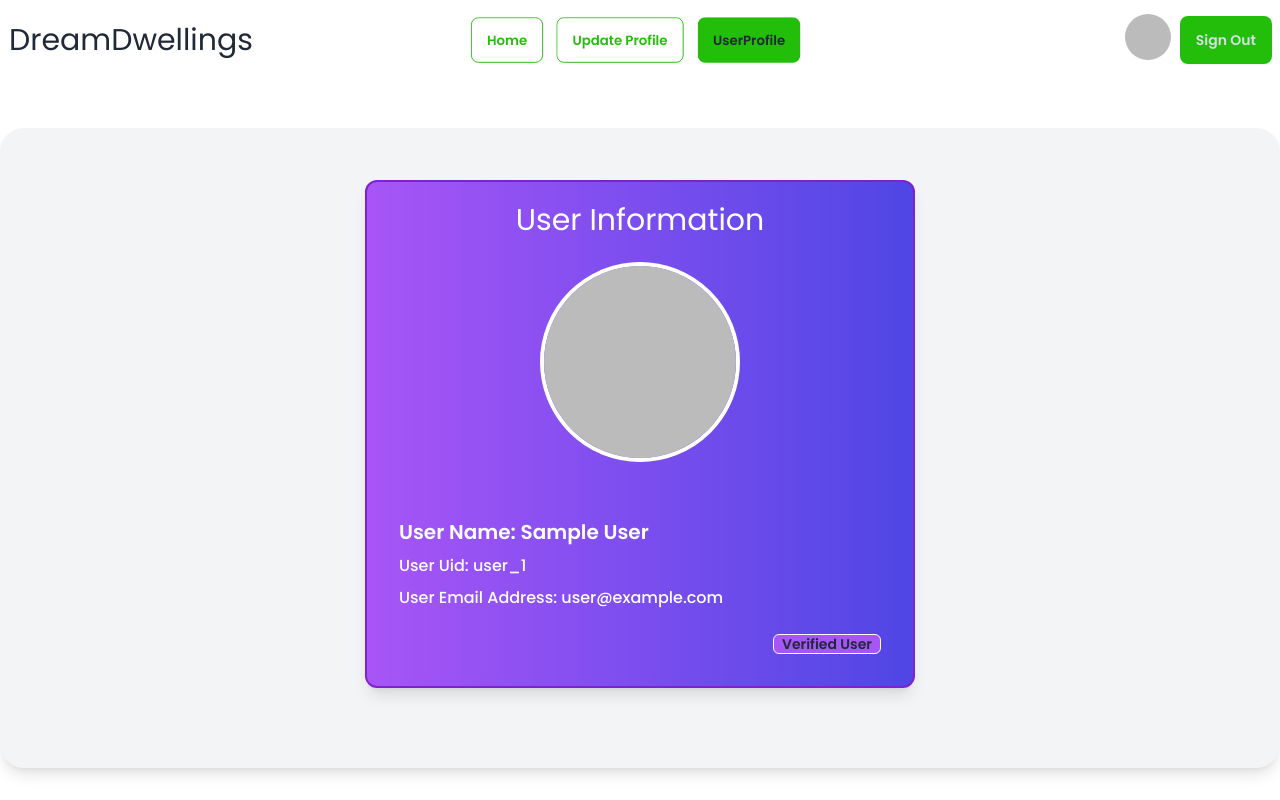
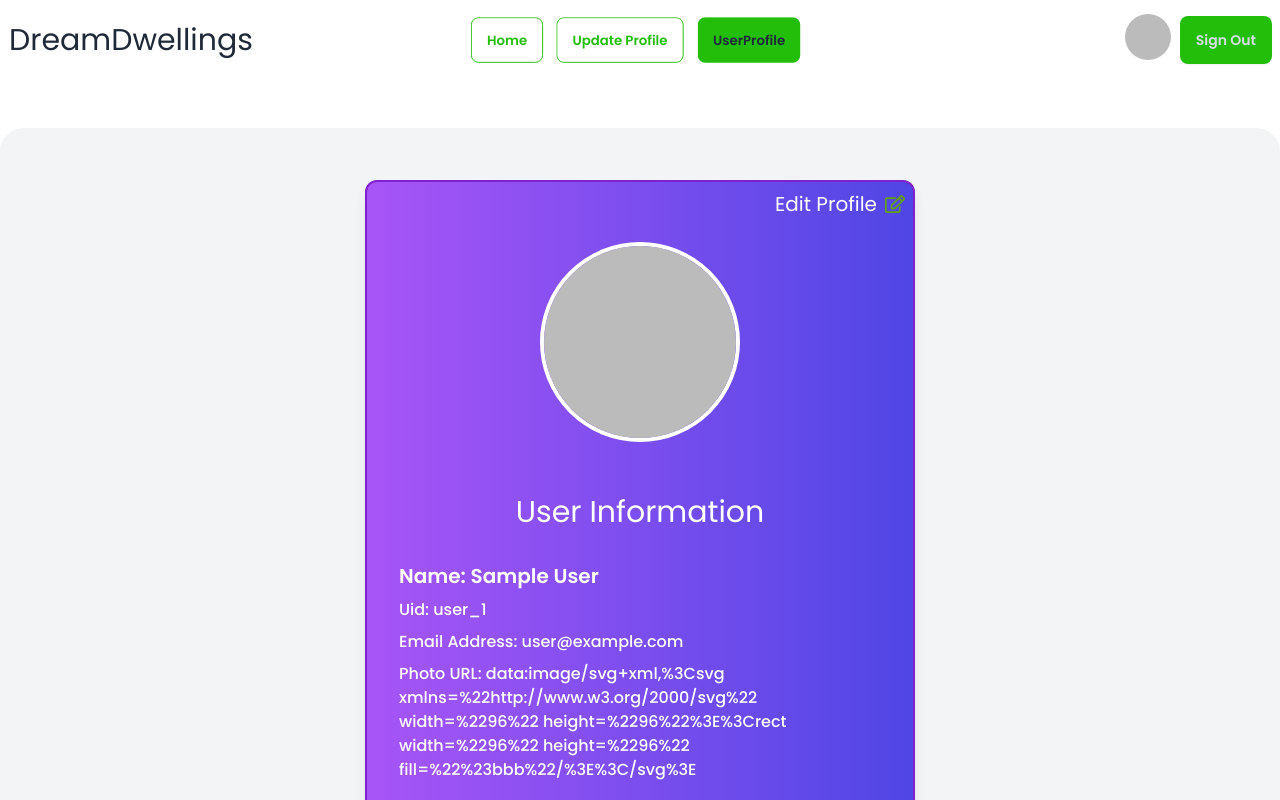
Before and after one commit to md-nasim-mondal/dream-dwellings, a React (Vite) app: page /profile in a window 1280 px wide. Shown: the top 800 px of the page. Built offline with nearby package versions, Linux system fonts and the light colour scheme; no server answers; sample sign-in values are in the browser's storage.

Commit message:
set default value in the update profile input field

```diff
--- a/package.json
+++ b/package.json
@@ -13,6 +13,7 @@
     "firebase": "^10.10.0",
     "localforage": "^1.10.0",
     "match-sorter": "^6.3.4",
+    "prop-types": "^15.8.1",
     "react": "^18.2.0",
     "react-dom": "^18.2.0",
     "react-hook-form": "^7.51.2",
--- a/src/components/EstateDetails/EstateDetails.jsx
+++ b/src/components/EstateDetails/EstateDetails.jsx
@@ -27,7 +27,7 @@ const EstateDetails = () => {
                     <title>Estate Details : {id}</title>
                 </Helmet> */}
                 <h2 className="lg:text-4xl">
-                    Section:{" "}
+                    Segment:{" "}
                     <span className="text-[#23BE0A]">#{segment_name}</span>
                 </h2>
                 <img
--- a/src/pages/Login/Login.jsx
+++ b/src/pages/Login/Login.jsx
@@ -24,7 +24,7 @@ const Login = () => {
 
         signIn(email, password)
             .then((result) => {
-                console.log(result.user);
+                setUser(result.user);
 
                 // navigate after login
                 navigate(location?.state ? location.state : "/");
--- a/src/pages/Profile/Profile.jsx
+++ b/src/pages/Profile/Profile.jsx
@@ -1,5 +1,7 @@
 import { useContext } from "react";
 import { AuthContext } from "../../providers/AuthProvider";
+import { FaRegEdit } from "react-icons/fa";
+import { Link } from "react-router-dom";
 
 const Profile = () => {
     const { user } = useContext(AuthContext);
@@ -11,11 +13,11 @@ const Profile = () => {
         const uid = user?.uid;
 
         return (
-            <div className="flex items-baseline justify-center md:min-h-[80vh]  bg-gray-100 shadow-lg my-12 border-4 border-gray-100 rounded-3xl">
+            <div className="flex items-center justify-center md:min-h-[80vh]  bg-gray-100 shadow-lg my-12 border-4 border-gray-100 rounded-3xl">
                 <div className="card w-[550px] bg-gradient-to-r from-purple-500 to-indigo-600 shadow-lg my-12 mx-auto border-2 border-purple-700 rounded-xl">
-                    <h2 className="text-3xl text-center pt-5 text-white">
-                        User Information
-                    </h2>
+                    <div>
+                        <div className="text-xl justify-end flex items-center text-white gap-2 pr-2 pt-2">Edit Profile <Link to={'/updateProfile'}><FaRegEdit className="text-lime-600"/></Link></div>
+                    </div>
                     <figure className="mt-6 flex justify-center">
                         <img
                             src={photoURL}
@@ -23,14 +25,17 @@ const Profile = () => {
                             className="w-[200px] h-[200px] rounded-full border-4 border-white"
                         />
                     </figure>
-                    <div className="card-body text-white">
+                    <div className="card-body text-white  ml-20 md:ml-0">
+                        <h2 className="text-3xl text-center pt-5 text-white">
+                            User Information
+                        </h2>
                         <h2 className="card-title text-xl mt-6">
-                            User Name: {displayName}
+                            Name: {displayName}
                         </h2>
-                        <p className="font-medium">User Uid: {uid}</p>
-                        <p className="font-medium">
-                            User Email Address: {email}
-                        </p>
+                        <p className="font-medium">Uid: {uid}</p>
+                        <p className="font-medium">Email Address: {email}</p>
+                        <p className="font-medium break-words">Photo URL: {photoURL}</p>
+                        <p></p>
                         <div className="card-actions justify-end mt-4">
                             <div className="badge bg-purple-500 border border-white rounded-md py-1 px-2">
                                 {emailVerified ? (
--- a/src/pages/Register/Register.jsx
+++ b/src/pages/Register/Register.jsx
@@ -41,6 +41,7 @@ const Register = () => {
         createUser(email, password)
             .then((result) => {
                 const presentUser = result.user;
+                setUser(presentUser);
                 updateProfile(presentUser, {
                     displayName: `${name}`,
                     photoURL: `${photo}`,
--- a/src/pages/Shared/Navbar/Navbar.jsx
+++ b/src/pages/Shared/Navbar/Navbar.jsx
@@ -6,9 +6,17 @@ import { NavLink } from "react-router-dom";
 import { AuthContext } from "../../../providers/AuthProvider";
 const Navbar = () => {
     const [open, setOpen] = useState(false);
-    const { user, logOut } = useContext(AuthContext);
+    const { user, logOut, loading } = useContext(AuthContext);
     const photoURL = user?.photoURL;
     const displayName = user?.displayName;
+
+    if (loading) {
+        return (
+            <div className=" flex mt-16 justify-center">
+                <span className="loading loading-infinity loading-lg"></span>
+            </div>
+        );
+    }
 
     const handleSignOut = () => {
         logOut()
@@ -114,7 +122,7 @@ const Navbar = () => {
                                     className="btn btn-ghost btn-circle avatar">
                                     <div className="w-12 rounded-full">
                                         <img
-                                            alt="Tailwind CSS Navbar component"
+                                            alt="Photo Coming Soon.."
                                             src={photoURL || userDefaultPic}
                                         />
                                     </div>
--- a/src/pages/UpdateProfile/UpdateProfile.jsx
+++ b/src/pages/UpdateProfile/UpdateProfile.jsx
@@ -8,7 +8,7 @@ import { AuthContext } from "../../providers/AuthProvider";
 const auth = getAuth();
 
 const UpdateProfile = () => {
-    const { user } = useContext(AuthContext);
+    const { user, setUser } = useContext(AuthContext);
     const location = useLocation();
     const navigate = useNavigate();
 
@@ -22,6 +22,7 @@ const UpdateProfile = () => {
             photoURL: `${photo}`,
         })
             .then(() => {
+                setUser({displayName: `${name}`, photoURL: `${photo}` })
                 Swal.fire({
                     text: "Profile Successfully Updated Now See Your Profile",
                     icon: "success",
@@ -43,11 +44,8 @@ const UpdateProfile = () => {
                 <h2 className="text-4xl my-8 text-center text-white font-bold">
                     Update Your Profile
                 </h2>
-                <div className="text-center text-white mb-6">
-                    <p className="text-lg">
-                        Please clear default values from input fields before
-                        entering your new information.
-                    </p>
+                <div>
+                    <p className="text-lg text-center">Please First Clear Your Old Information than Write New Information</p>
                 </div>
                 <div className="form-control mb-4">
                     <label htmlFor="userName" className="label">
@@ -59,7 +57,8 @@ const UpdateProfile = () => {
                         id="userName"
                         placeholder="Enter your new name"
                         className="input input-bordered"
-                        value={user.displayName}
+                        defaultValue={user.displayName}
+                        contentEditable = 'true'
                         required
                     />
                 </div>
@@ -75,13 +74,13 @@ const UpdateProfile = () => {
                         id="userPhoto"
                         placeholder="Enter your new photo URL"
                         className="input input-bordered"
-                        value={user.photoURL}
+                        defaultValue={user.photoURL}
                         required
                     />
                 </div>
                 <div className="form-control">
                     <button type="submit" className="btn btn-primary w-full">
-                        Update
+                        Update Profile
                     </button>
                 </div>
             </form>
```
Also changed, not shown: 1 other file (tests, documents, lock files or other folders).
